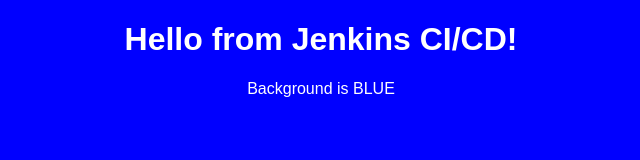
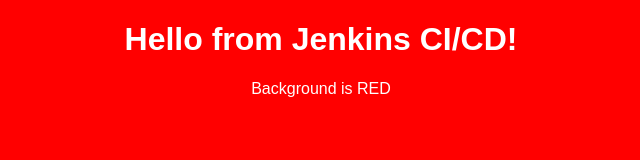
Before and after one commit to Paul1424/docker-cicd-app, a plain HTML site: page index.html in a window 1280 px wide. Shown: the whole page, without its empty margins (319-959 px from the left). Drawn offline with Linux system fonts and the light colour scheme.

Commit message:
Changed background to red

```diff
--- a/index.html
+++ b/index.html
@@ -4,7 +4,7 @@
     <title>Jenkins Auto Deploy</title>
     <style>
         body {
-            background-color: blue;
+            background-color: rgb(255, 0, 0);
             text-align: center;
             font-family: Arial;
             color: white;
@@ -13,6 +13,6 @@
 </head>
 <body>
     <h1>Hello from Jenkins CI/CD!</h1>
-    <p>Background is BLUE</p>
+    <p>Background is RED</p>
 </body>
 </html>
```
